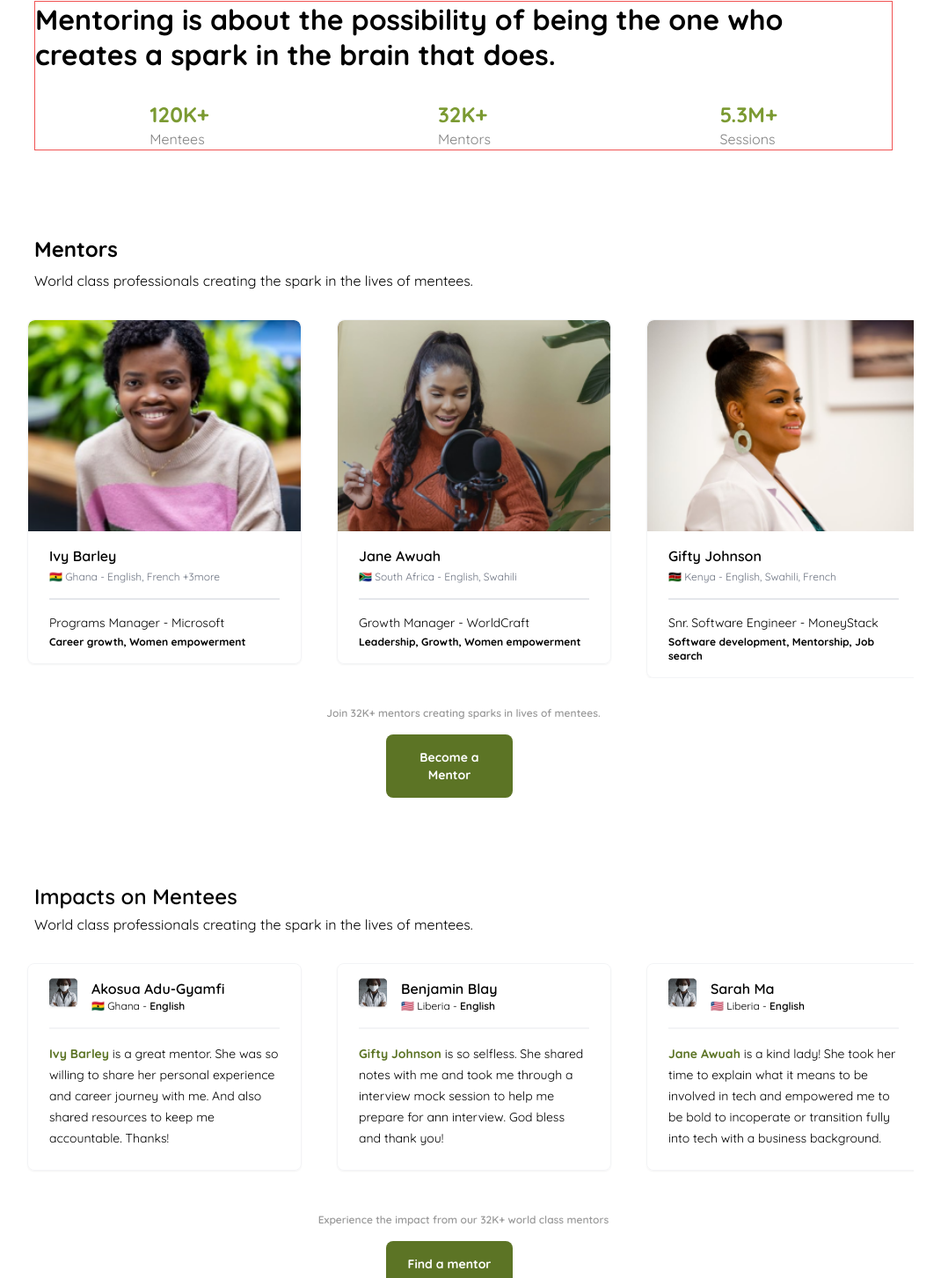
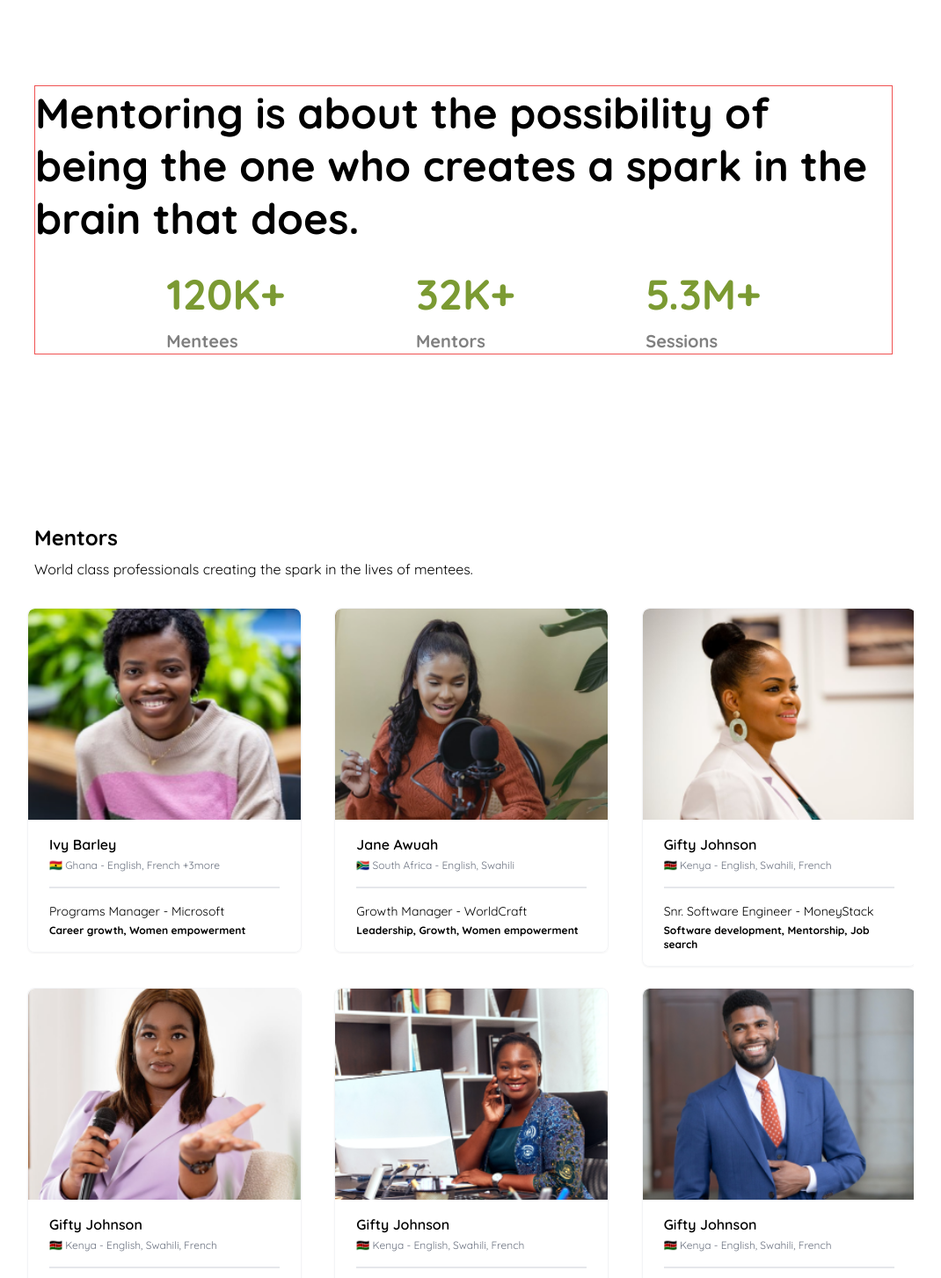
Before and after one commit to OSS-team-org/oss-frontend, a Next.js app: page / in a window 1280 px wide. Shown: the part 1237-2690 px from the top of the page at 88% size, without its empty margins (113-1183 px from the left). Built offline with nearby package versions, Linux system fonts and the light colour scheme.

Commit message:
desktop layout

```diff
--- a/components/Header.tsx
+++ b/components/Header.tsx
@@ -3,7 +3,7 @@ import React from 'react'
 
 function Header() {
   return (
-    <div className="mx-4">
+    <div className="max-w-5xl mx-auto">
         <nav className="bg-white border-gray-200 px-2 sm:px-4 py-2.5 rounded dark:bg-gray-800">
             <div className="container flex flex-wrap justify-between items-center mx-auto">
                 <Link href="/" className="flex items-center">
--- a/pages/index.tsx
+++ b/pages/index.tsx
@@ -7,7 +7,7 @@ import Footer from '../components/Footer';
 
  export default function Home() {
   return (
-    <div className="max-w-5xl mx-auto">
+    <div className="">
       <Head>
         <title>Mentor Connect</title>
         <meta name="description" content="Generated by create next app" />
@@ -17,6 +17,7 @@ import Footer from '../components/Footer';
       <Header/>
 
       {/**Banner */}
+      <main className="max-w-5xl mx-auto">
         <div className="mx-10 mt-6 mb-12 px-8 text-center border border-red-500 md:items-center md:mt-24">
           <h2 className="text-gray-800 font-bold text-4xl md:text-6xl border border-red-500 md:leading-tight">Encouraging industry growth & closing skills gap</h2>
           <h5 className="font-normal text-base pt-4 text-gray-light border border-red-500 md:font-bold md:text-2xl md:leading-7">Contributing to the future of upscaling world class professionals and industry players.</h5>
@@ -34,31 +35,31 @@ import Footer from '../components/Footer';
         </div>
 
       {/**Mentoring Stats */}
-      <div className="mx-6 border border-red-500">
-        <h3 className="flex items-center font-bold text-2xl md:text-4xl">Mentoring is about the possibility of being the one who creates a spark in the brain that does.</h3>
-        <div className="flex justify-around mt-8">
+      <div className="mx-6 border border-red-500 md:my-48 ">
+        <h3 className="flex items-center font-bold text-2xl md:text-5xl md:leading-tight">Mentoring is about the possibility of being the one who creates a spark in the brain that does.</h3>
+        <div className="flex justify-around mt-8 md:justify-evenly">
           <div>
-            <h5 className="text-2xl font-bold text-primary-600">120K+</h5>
-            <p className="text-gray-light text-base">Mentees</p>
+            <h5 className="text-2xl font-bold text-primary-600 md:text-5xl">120K+</h5>
+            <p className="text-gray-light text-base md:text-xl font-bold md:pt-4">Mentees</p>
           </div>
           <div>
-            <h5 className="text-2xl font-bold text-primary-600">32K+</h5>
-            <p className="text-gray-light">Mentors</p>
+            <h5 className="text-2xl font-bold text-primary-600 md:text-5xl">32K+</h5>
+            <p className="text-gray-light md:text-xl font-bold md:pt-4">Mentors</p>
           </div>
           <div>
-            <h5 className="text-2xl font-bold text-primary-600">5.3M+</h5>
-            <p className="text-gray-light">Sessions</p>
+            <h5 className="text-2xl font-bold text-primary-600 md:text-5xl">5.3M+</h5>
+            <p className="text-gray-light md:text-xl font-bold md:pt-4">Sessions</p>
           </div>
         </div>
       </div>
 
       {/** Mentors */}
       <div className="mx-6">
-        <h5 className="mt-24 font-bold text-2xl">Mentors</h5>
-        <p className="pt-2">World class professionals creating the spark in the lives of mentees.</p>
+        <h5 className="mt-24 font-bold text-2xl md:text-3xl">Mentors</h5>
+        <p className="pt-2 md:text-base">World class professionals creating the spark in the lives of mentees.</p>
       </div>
 
-      <div className="flex snap-x snap-mandatory overflow-scroll my-8">
+      <div className="flex sm:snap-x snap-mandatory sm:overflow-scroll my-8 md:grid grid-cols-3 gap-6">
         <div className="snap-start">
           <MentorCard
             id=''
@@ -150,7 +151,9 @@ import Footer from '../components/Footer';
 
       <div className="flex flex-col justify-center items-center mb-4 px-6">
         <p className="text-xs font-semibold text-center text-gray-deep">Join 32K+ mentors creating sparks in lives of mentees.</p>
-        <button type="button" className="p-4 mt-4 text-sm font-bold text-white focus:outline-none bg-primary-700 rounded-lg hover:bg-primary-600 w-11/12 md:w-36 md:mr-8">Become a Mentor</button>
+        <div className="flex flex-wrap justify-center gap-4 my-8 mx-auto">
+          <a className="block w-full px-12 py-3 text-sm font-bold text-white bg-primary-700 rounded-lg shadow sm:w-auto active:bg-primary-700 hover:bg-primary-600 focus:outline-none focus:ring cursor-pointer" href="#">Become a Mentor</a>
+        </div>
       </div>
 
       {/**Impacts on Mentees */}
@@ -159,7 +162,7 @@ import Footer from '../components/Footer';
         <p className="text-base font-normal">World class professionals creating the spark in the lives of mentees.</p>
       </div>
 
-      <div className="flex snap-x snap-mandatory overflow-scroll pt-8 pb-12">
+      <div className="flex snap-x snap-mandatory sm:overflow-scroll pt-8 pb-12 md:grid grid-cols-3 gap-6">
         <div className="snap-start">
           <ImpactCard
             id=''
@@ -259,15 +262,18 @@ import Footer from '../components/Footer';
 
       <div className="flex flex-col justify-center items-center mb-4 px-6">
         <p className="text-xs font-semibold text-center text-gray-deep">Experience the impact from our 32K+ world class mentors</p>
-        <button type="button" className="p-4 mt-4 text-sm font-bold text-white focus:outline-none bg-primary-700 rounded-lg hover:bg-primary-600 w-11/12 md:w-36 md:mr-8">Find a mentor</button>
+        <div className="flex flex-wrap justify-center gap-4 my-8 mx-auto">
+          <a className="block w-full px-12 py-3 text-sm font-bold text-white bg-primary-700 rounded-lg shadow sm:w-auto active:bg-primary-700 hover:bg-primary-600 focus:outline-none focus:ring cursor-pointer" href="#">Find a Mentor</a>
+        </div>
       </div>
 
       <div className="mt-24 px-6">
         <h5 className="text-2xl font-semibold pb-1">Growth</h5>
         <p className="text-base font-normal">Some description about growth can go here</p>
-        <img src="/growth.png" alt='' className="mt-8 w-full"/>
       </div>
 
+      <div className="flex">
+        <img src="/growth.png" alt='' className="mt-8 w-full"/>
         <div className="flex justify-around mt-8">
           <div>
             <h5 className="text-2xl font-bold text-primary-600">120K+</h5>
@@ -282,6 +288,8 @@ import Footer from '../components/Footer';
             <p className="text-gray-light">Sessions</p>
           </div>
         </div>
+      </div>
+      </main>
 
       <div className="mt-24">
         <Footer/>
--- a/tsconfig.json
+++ b/tsconfig.json
@@ -15,14 +15,15 @@
     "esModuleInterop": true,
     "module": "esnext",
     "moduleResolution": "node",
-    "resolveJsonModule": false,
+    "resolveJsonModule": true,
     "isolatedModules": true,
     "jsx": "preserve"
   },
   "include": [
     "next-env.d.ts",
     "**/*.ts",
-    "**/*.tsx",  ],
+    "**/*.tsx"
+  ],
   "exclude": [
     "node_modules"
   ]
```
Lines whose indentation alone changed are shown as unchanged.
